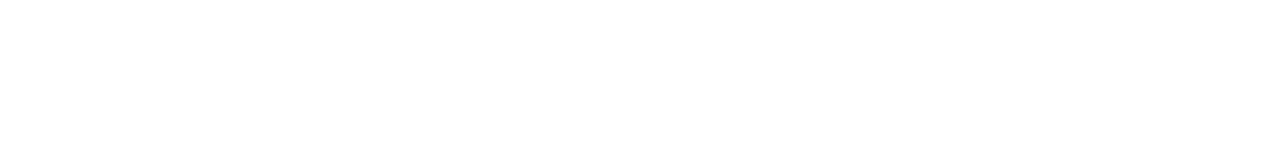
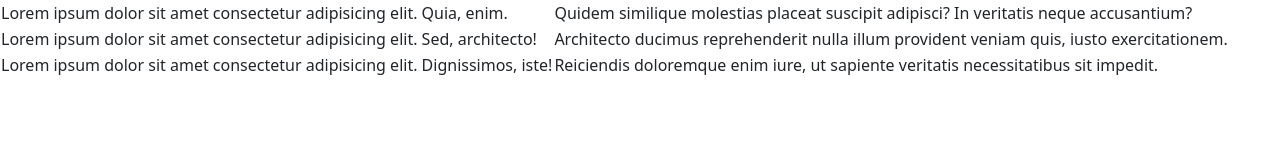
Before and after one commit to paulo-moura08/fremeworks-1, a plain HTML site: page index.html in a window 1280 px wide. Drawn offline with nearby package versions, Linux system fonts and the light colour scheme.

Commit message:
Add files via upload

```diff
--- a/index.html
+++ b/index.html
@@ -1,13 +1,26 @@
-<!DOCTYPE html>
+<!doctype html>
 <html lang="en">
-<head>
-    <meta charset="UTF-8">
-    <meta name="viewport" content="width=device-width, initial-scale=1.0">
-    <title>Document</title>
-</head>
-<body>
-    <table></table>
-    <table></table>
-    <table></table>
-</body>
+  <head>
+    <meta charset="utf-8">
+    <meta name="viewport" content="width=device-width, initial-scale=1">
+    <title>Bootstrap demo</title>
+    <link href="https://cdn.jsdelivr.net/npm/bootstrap@5.3.3/dist/css/bootstrap.min.css" rel="stylesheet" integrity="sha384-QWTKZyjpPEjISv5WaRU9OFeRpok6YctnYmDr5pNlyT2bRjXh0JMhjY6hW+ALEwIH" crossorigin="anonymous">
+  </head>
+  <body>
+    <table>
+        <tr>
+            <td>Lorem ipsum dolor sit amet consectetur adipisicing elit. Quia, enim.</td>
+            <td>Quidem similique molestias placeat suscipit adipisci? In veritatis neque accusantium?</td>
+        </tr>
+        <tr>
+            <td>Lorem ipsum dolor sit amet consectetur adipisicing elit. Sed, architecto!</td>
+            <td>Architecto ducimus reprehenderit nulla illum provident veniam quis, iusto exercitationem.</td>
+        </tr>
+        <tr>
+            <td>Lorem ipsum dolor sit amet consectetur adipisicing elit. Dignissimos, iste!</td>
+            <td>Reiciendis doloremque enim iure, ut sapiente veritatis necessitatibus sit impedit.</td>
+        </tr>
+    </table>
+    <script src="https://cdn.jsdelivr.net/npm/bootstrap@5.3.3/dist/js/bootstrap.bundle.min.js" integrity="sha384-YvpcrYf0tY3lHB60NNkmXc5s9fDVZLESaAA55NDzOxhy9GkcIdslK1eN7N6jIeHz" crossorigin="anonymous"></script>
+  </body>
 </html>
--- /dev/null
+++ b/style.css
@@ -0,0 +1,12 @@
+body{
+    margin: 0;
+}
+.cor{
+    color: aqua;
+}
+#id{
+    font-size: 12px;
+}
+.font12{
+    font-size: 12px;
+}
```
